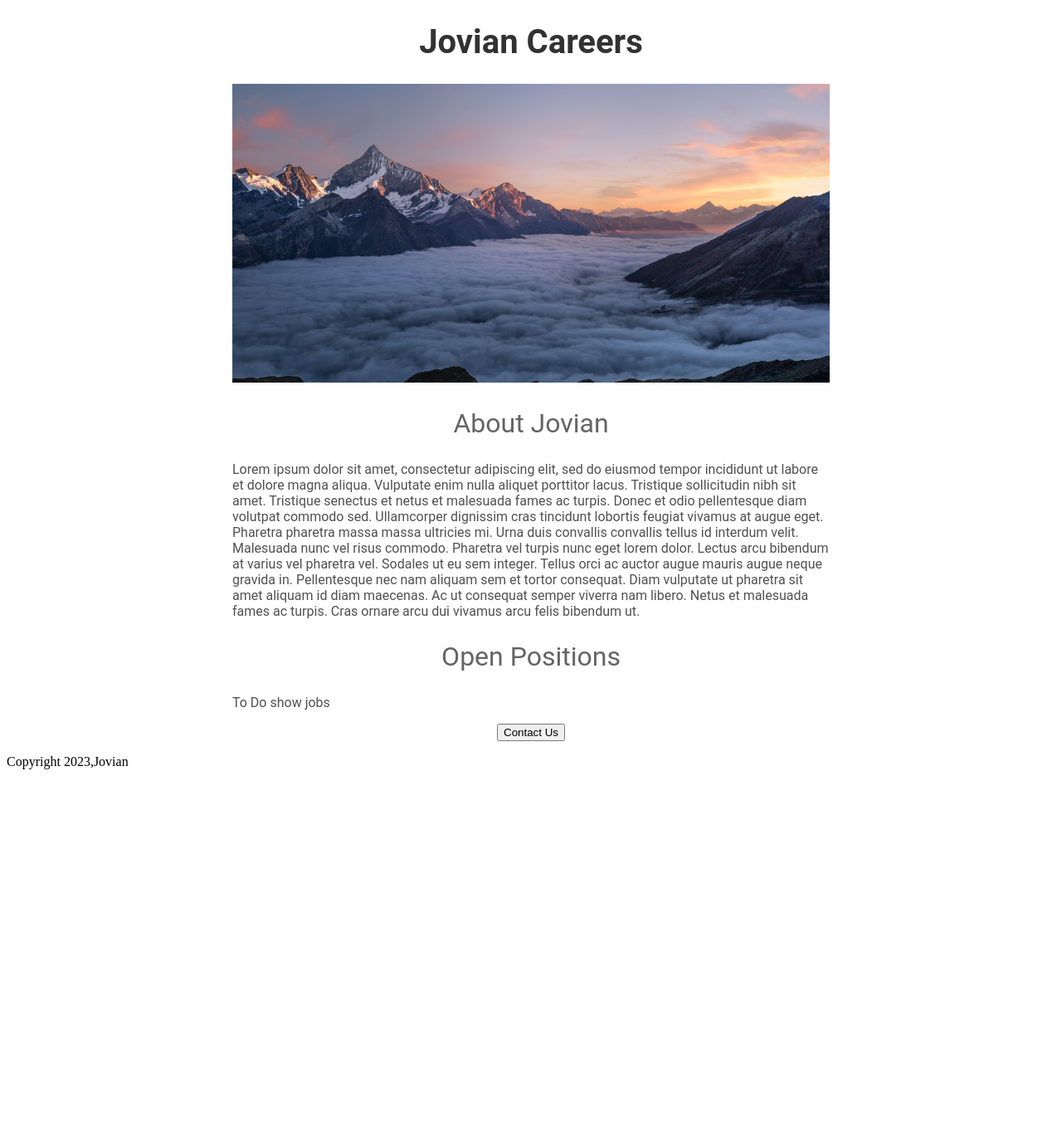
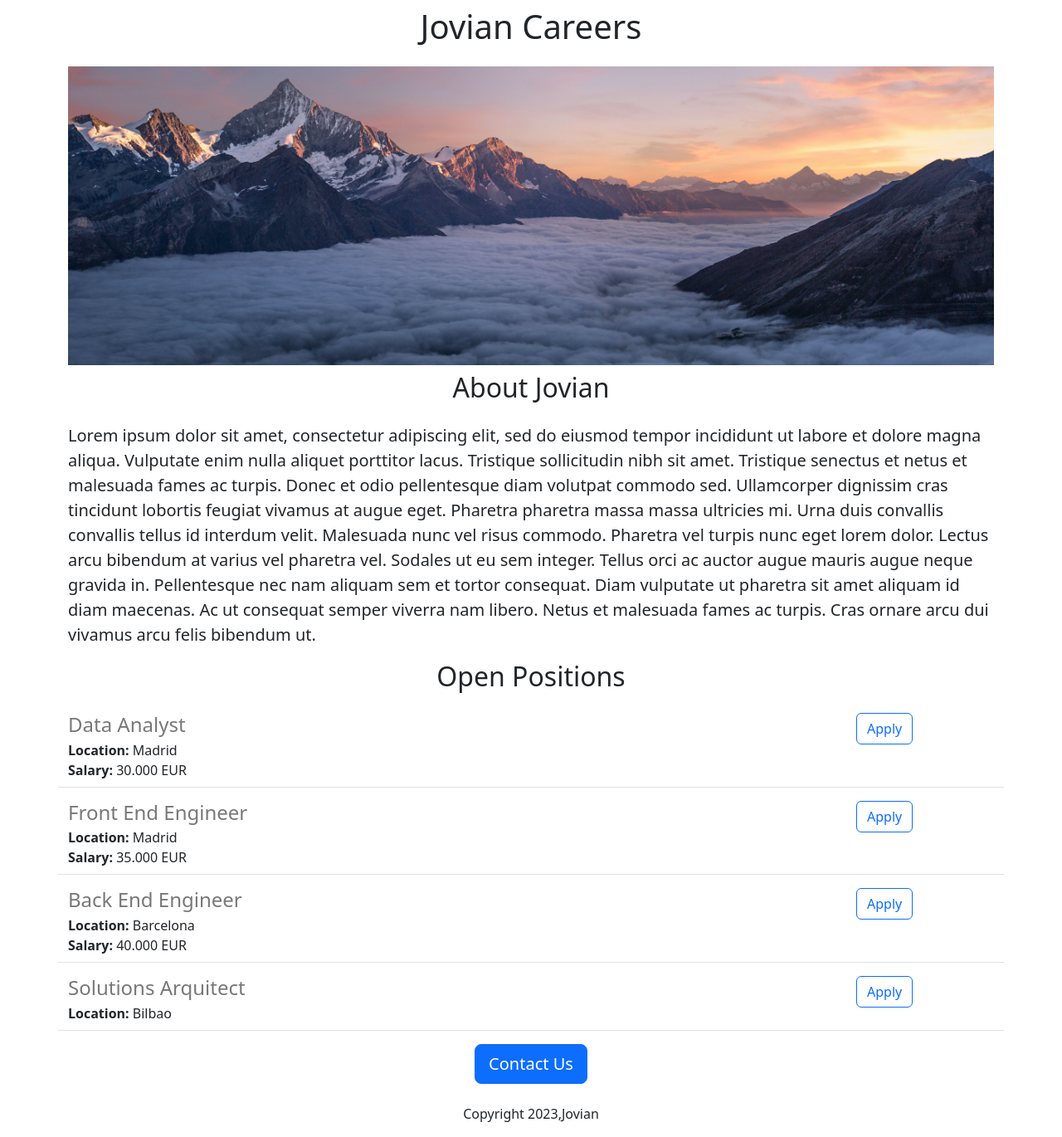
Before and after one commit to mmtzdesalinas/jovian-careers-website, a Flask app: page / in a window 1280 px wide. Shown: the whole page at 83% size. Before the commit the page ends 927 px from the top, so only its background shows below. Run offline with Flask 3, Linux system fonts and the light colour scheme.

Commit message:
Added JSON

```diff
--- a/app.py
+++ b/app.py
@@ -1,8 +1,19 @@
-from flask import Flask, render_template
+from flask import Flask, render_template,jsonify
 app=Flask(__name__)
+
+JOBS=[
+  {'id':1,'title':'Data Analyst','location':'Madrid','salary':'30.000 EUR'},
+  {'id':2,'title':'Front End Engineer','location':'Madrid','salary':'35.000 EUR'},
+  {'id':3,'title':'Back End Engineer','location':'Barcelona','salary':'40.000 EUR'},
+  {'id':4,'title':'Solutions Arquitect','location':'Bilbao'}
+]
 @app.route("/")
 def hello_world():
-    return render_template('home.html')
+    return render_template('home.html',jobs=JOBS)
+
+@app.route("/api/jobs")
+def list_jobs():
+    return jsonify(JOBS)
 
 if __name__=="__main__":
   app.run(host='0.0.0.0',debug=True)
--- a/templates/home.html
+++ b/templates/home.html
@@ -2,50 +2,35 @@
 <html>
 <head>
   <title> Jovian careers</title>
+</head>
+ <link href="https://cdn.jsdelivr.net/npm/bootstrap@5.3.0-alpha3/dist/css/bootstrap.min.css" rel="stylesheet" integrity="sha384-KK94CHFLLe+nY2dmCWGMq91rCGa5gtU4mk92HdvYe+M/SXH301p5ILy+dN9+nJOZ" crossorigin="anonymous">
   <style>
-    h1{
-      font-size:40px;
-      font-family: Roboto;
-      color: rgb(50,50,50);
-      text-align: center;
-    }
     #bannertop{
-      width: 100%;
       height: 360px;
+      width:100%;
       object-fit:cover;
     }
-    h2{
-      font-size:32px;
-      font-family: Roboto;
-      color: rgb(100,100,100);
-      text-align: center;
-      font-weight:normal;
-    }
-    .bodytext{
-      font-family: Roboto;
-      color: rgb(80,80,80);
-    }
-    #contenedor{
-      max-width:720px;
-      margin:0 auto;
-    }
   </style>
-</head>
   <body>
-    <div id="contenedor">
-      <h1>Jovian Careers</h1>
-      <img id="bannertop" src="https://jovian-careers-website.miguelm19.repl.co/static/banner.jpg"height="320">
-      <h2>About Jovian</h2>
-      <p class="bodytext">
+    <div class="container">
+      <h1 class="text-center mt-2 mb-4">Jovian Careers</h1>
+      <img class="img-fluid" id="bannertop" src="https://jovian-careers-website.miguelm19.repl.co/static/banner.jpg">
+      <h2 class="text-center mt-2 mb-4">About Jovian</h2>
+      <p class="lead">
         Lorem ipsum dolor sit amet, consectetur adipiscing elit, sed do eiusmod tempor incididunt ut labore et dolore magna aliqua. Vulputate enim nulla aliquet porttitor lacus. Tristique sollicitudin nibh sit amet. Tristique senectus et netus et malesuada fames ac turpis. Donec et odio pellentesque diam volutpat commodo sed. Ullamcorper dignissim cras tincidunt lobortis feugiat vivamus at augue eget. Pharetra pharetra massa massa ultricies mi. Urna duis convallis convallis tellus id interdum velit. Malesuada nunc vel risus commodo. Pharetra vel turpis nunc eget lorem dolor. Lectus arcu bibendum at varius vel pharetra vel. Sodales ut eu sem integer. Tellus orci ac auctor augue mauris augue neque gravida in. Pellentesque nec nam aliquam sem et tortor consequat. Diam vulputate ut pharetra sit amet aliquam id diam maecenas. Ac ut consequat semper viverra nam libero. Netus et malesuada fames ac turpis. Cras ornare arcu dui vivamus arcu felis bibendum ut.</p>
-  <h2>Open Positions</h2>
-  <p class="bodytext">To Do show jobs</p>
-  <div style="text-align:center;">
-    <button>Contact Us</button>
+  <h2 class="text-center mt-2 mb-4">Open Positions</h2>
+  <div>
+    {%for job in jobs %}
+      {% include 'jobitem.html'%}
+    {% endfor %}
   </div>
+  <div class="text-center">
+    <button class="btn btn-primary btn-lg">Contact Us</button>
   </div>
-  <p>
+        <p class="text-center mt-4">
     Copyright 2023,Jovian
   </p>
+  </div>
+
 </body>
 </html>
--- /dev/null
+++ b/templates/jobitem.html
@@ -0,0 +1,16 @@
+<div class='row mb-3 border-bottom pb-2'>
+  <div class='col-10'>
+    <h4 class='mb-1' style="color:rgb(120,120,120)">
+      {{job['title']}}
+    </h4>
+    <div>
+      <b>Location: </b>{{job['location']}}
+    </div>
+    {% if 'salary' in job %}
+      <div><b>Salary: </b>{{job['salary']}}</div>
+    {% endif %}
+  </div>
+  <div class='col-2' >
+    <button type="button" class="btn btn-outline-primary">Apply</button>
+  </div>
+</div>
```
